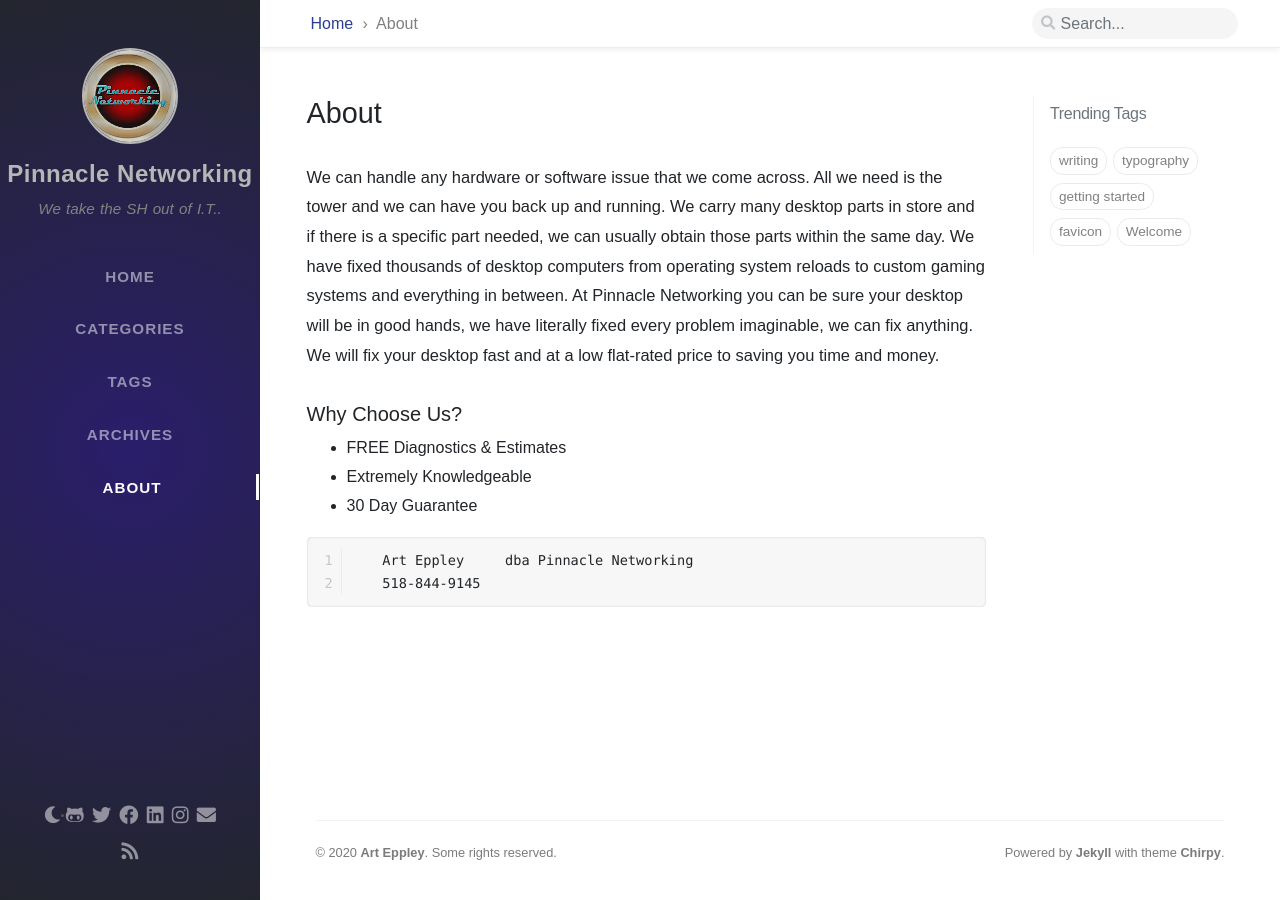
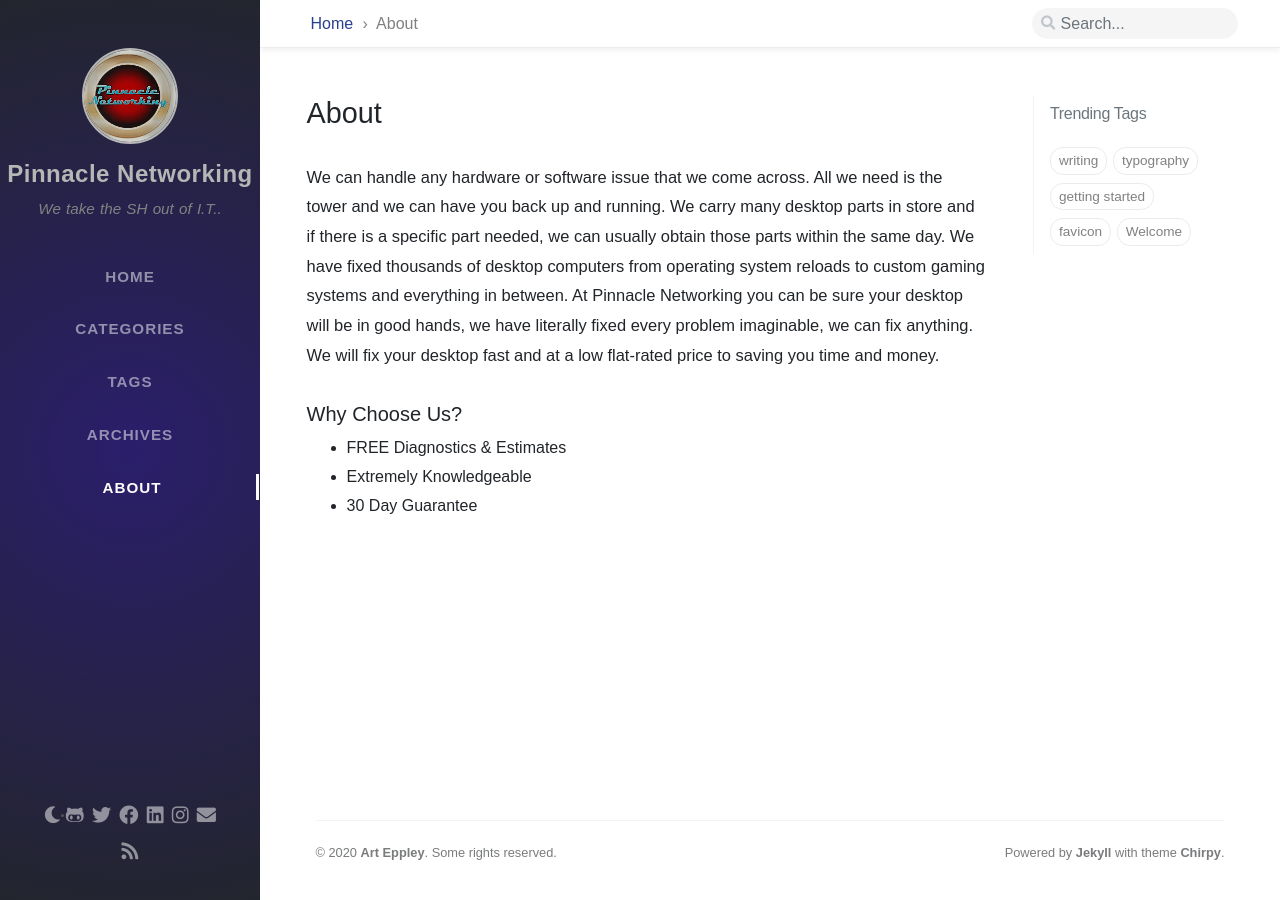
Before and after one commit to Pinnaclenetworking/pinnaclenetworking.github.io, a Jekyll site: the page built from tabs/about.md, in a window 1280 px wide. Built offline with Jekyll 4.4.1, drawn with Linux system fonts in a browser that asks for light colours; nearby versions of some CDN libraries; some web fonts are replaced; our own code applies the rules of GitHub Pages for plain Markdown files; comment, search, counter and statistics services are not loaded.

Commit message:
Update about.md

```diff
--- a/tabs/about.md
+++ b/tabs/about.md
@@ -17,7 +17,3 @@
    <li>Extremely Knowledgeable</li>
    <li>30 Day Guarantee</li>
 </ul>
-
-       Art Eppley
-   dba Pinnacle Networking
-       518-844-9145
```
